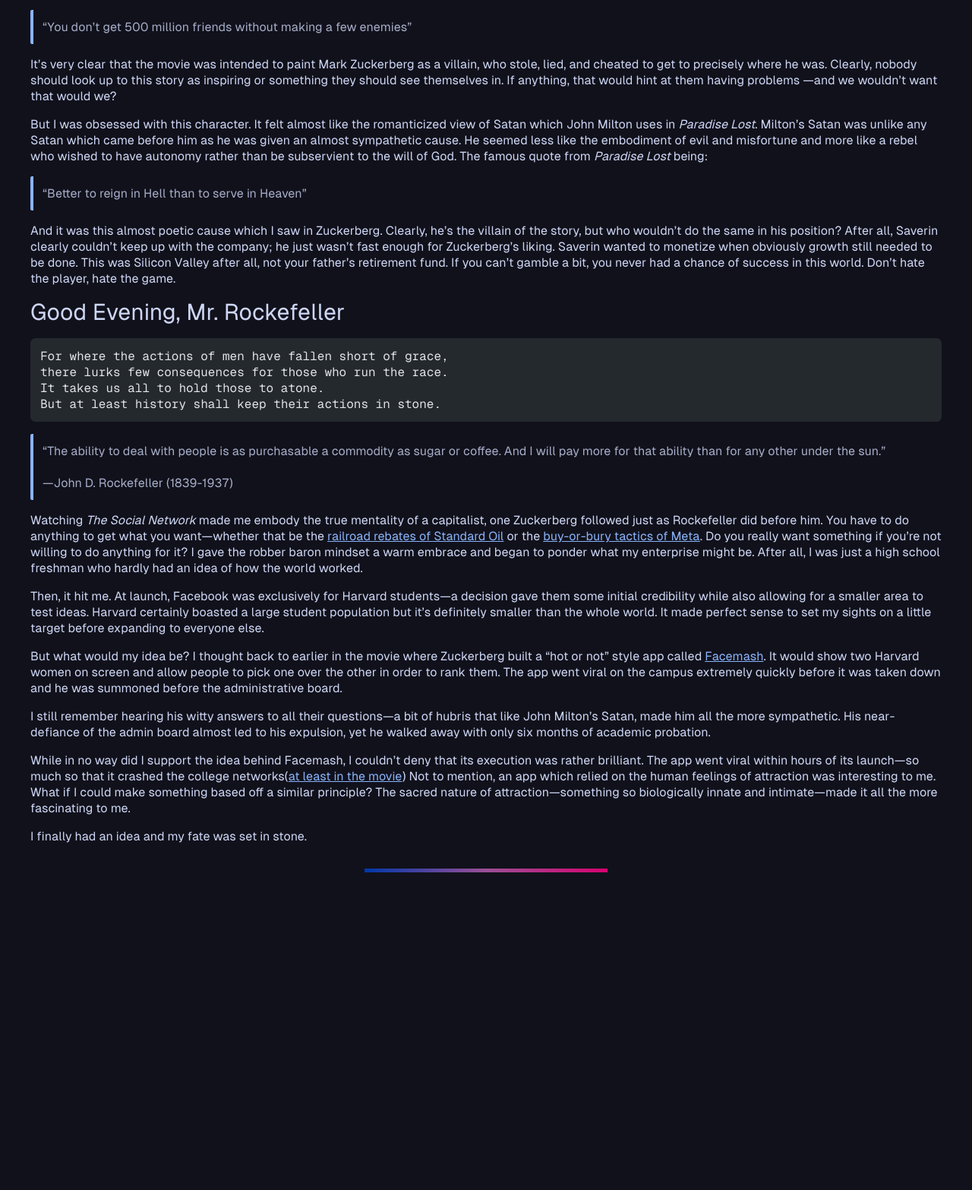
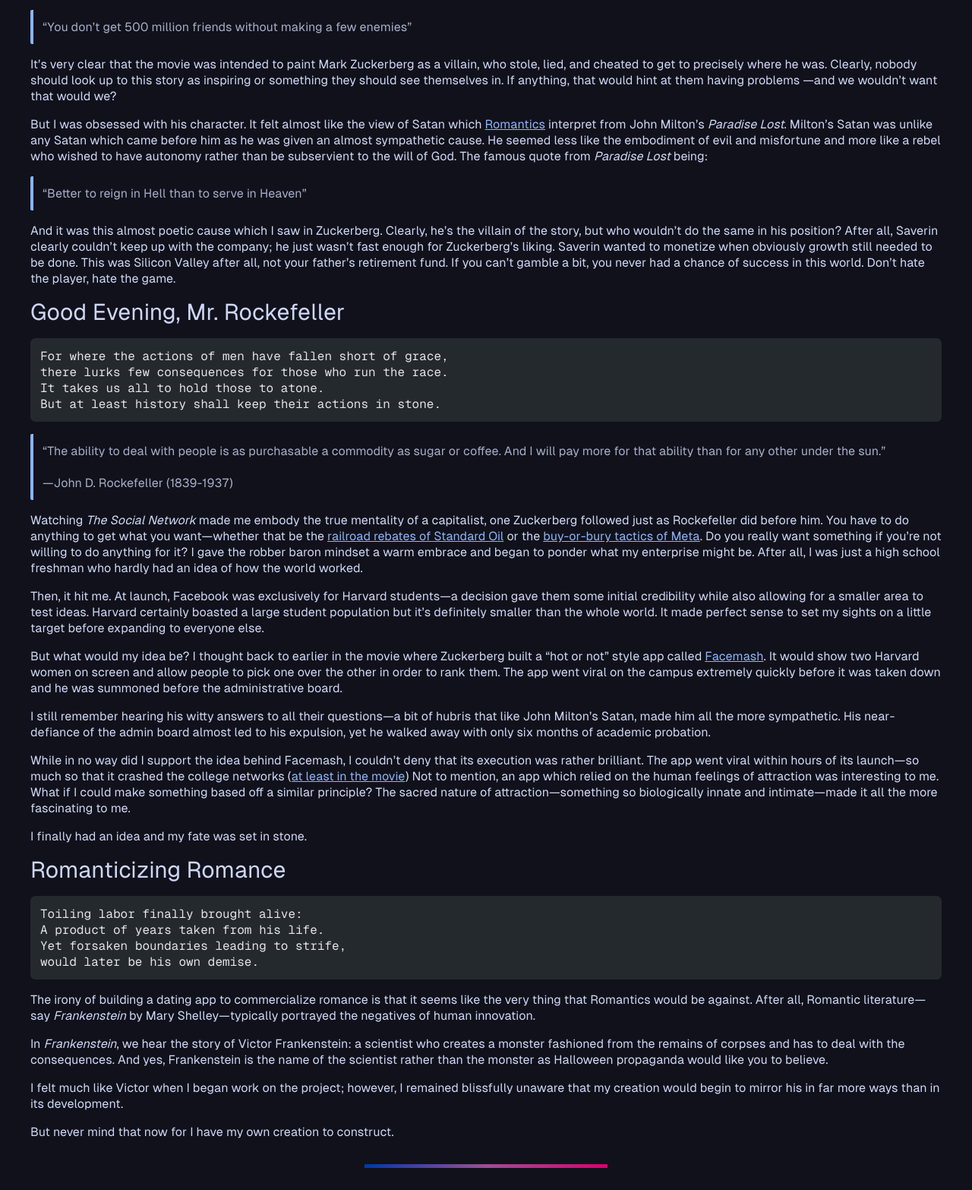
Before and after one commit to errorcodezero/errorcodezero.dev, an Astro site: page /blog/dating-apps-dsa-and-dopamine in a window 1280 px wide. Shown: the part 525-2091 px from the top of the page at 76% size. Before the commit the page ends 1702 px from the top, so only its background shows below. Built offline with nearby package versions, Linux system fonts and the light colour scheme; Astro itself is replaced by a stand-in of ours; code samples lack their colours; some icons are missing; a web font is replaced by a local one.

Commit message:
update article draft

````diff
--- a/src/content/blog/dating-apps-dsa-and-dopamine.md
+++ b/src/content/blog/dating-apps-dsa-and-dopamine.md
@@ -29,9 +29,9 @@ That quote has always been one that's ripped through my flesh every time
 I hear it. For while I'm not the intended recipient, I've felt the burn of it
 nonetheless. No movie will ever have more of a lasting impact on my psyche than
 _The Social Network_ and I strongly believe it's one of the greatest
-computer science movies of all time. It's based the true story of
-the founding of Facebook(There's no chance I'm calling it Meta.) and is a tale of
-stolen ideas, Silicon Valley culture, and the betrayal of a co-founder who
+computer science movies of all time. It's based on the true story of
+the founding of Facebook and is a tale of stolen ideas,
+Silicon Valley culture, and the betrayal of a co-founder who
 couldn't keep up with it all. The iconic tagline bears a permanent engraving
 in my mind.
 
@@ -43,12 +43,13 @@ Clearly, nobody should look up to this story as inspiring or something they
 should see themselves in. If anything, that would hint at them having problems
 —and we wouldn't want that would we?
 
-But I was obsessed with this character. It felt almost like the romanticized view
-of Satan which John Milton uses in _Paradise Lost_. Milton's Satan was unlike any
-Satan which came before him as he was given an almost sympathetic cause. He seemed
-less like the embodiment of evil and misfortune and more like a rebel who wished
-to have autonomy rather than be subservient to the will of God. The famous quote
-from _Paradise Lost_ being:
+But I was obsessed with his character. It felt almost like the view
+of Satan which [Romantics](https://en.wikipedia.org/wiki/Romanticism)
+interpret from John Milton's _Paradise Lost_. Milton's
+Satan was unlike any Satan which came before him as he was given an almost sympathetic
+cause. He seemed less like the embodiment of evil and misfortune and more like a
+rebel who wished to have autonomy rather than be subservient to the will of God.
+The famous quote from _Paradise Lost_ being:
 
 > "Better to reign in Hell than to serve in Heaven"
 
@@ -104,10 +105,34 @@ months of academic probation.
 
 While in no way did I support the idea behind Facemash, I couldn't deny that its
 execution was rather brilliant. The app went viral within hours of its launch—so
-much so that it crashed the college networks([at least in the movie](https://archive.blogs.harvard.edu/dlarochelle/2010/11/16/how-the-social-network-gets-it-wrong-facemash-and-the-dangerous-propagation-of-the-myth-of-network-scarcity/))
+much so that it crashed the college networks ([at least in the movie](https://archive.blogs.harvard.edu/dlarochelle/2010/11/16/how-the-social-network-gets-it-wrong-facemash-and-the-dangerous-propagation-of-the-myth-of-network-scarcity/))
 Not to mention, an app which relied on the human feelings of attraction was
 interesting to me. What if I could make something based off a similar principle?
 The sacred nature of attraction—something so biologically innate and intimate—made
 it all the more fascinating to me.
 
 I finally had an idea and my fate was set in stone.
+
+## Romanticizing Romance
+
+```txt
+Toiling labor finally brought alive:
+A product of years taken from his life.
+Yet forsaken boundaries leading to strife,
+would later be his own demise.
+```
+
+The irony of building a dating app to commercialize romance is that it seems like
+the very thing that Romantics would be against. After all, Romantic literature—say
+_Frankenstein_ by Mary Shelley—typically portrayed the negatives of human innovation.
+
+In _Frankenstein_, we hear the story of Victor Frankenstein: a scientist who creates
+a monster fashioned from the remains of corpses and has to deal with the consequences.
+And yes, Frankenstein is the name of the scientist rather than the monster as Halloween
+propaganda would like you to believe.
+
+I felt much like Victor when I began work on the project; however, I
+remained blissfully unaware that my creation would begin to mirror his
+in far more ways than in its development.
+
+But never mind that now for I have my own creation to construct.
````
